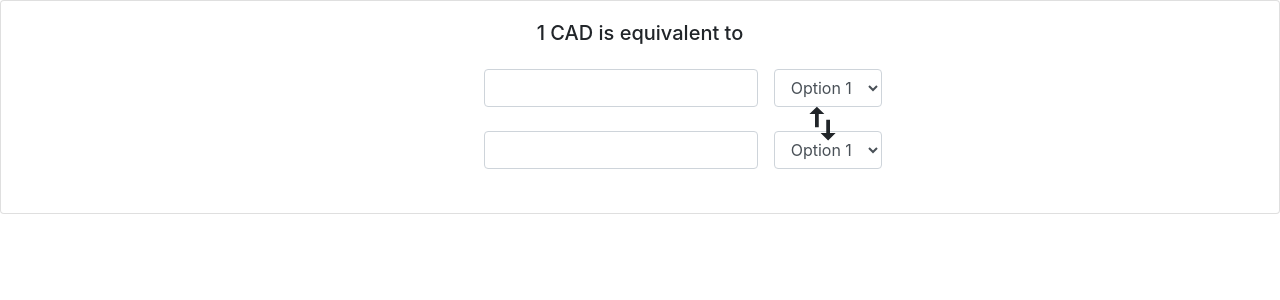
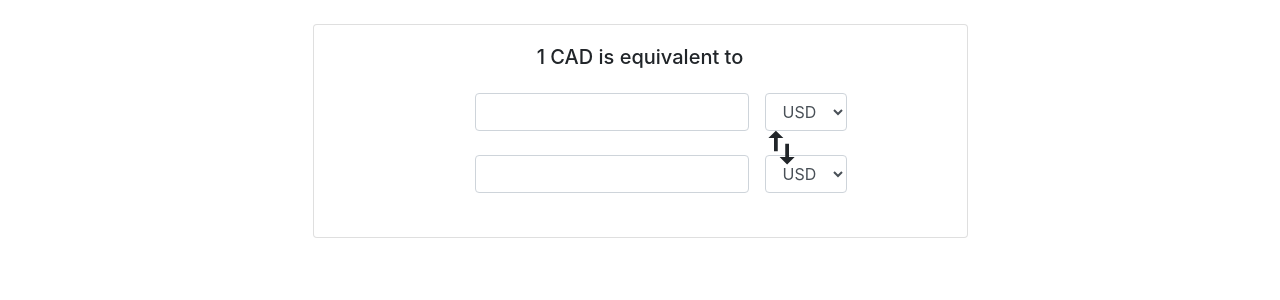
Before and after one commit to grace0925/currency-converter, a React (Create React App) app: page / in a window 1280 px wide. Shown: the top 300 px of the page. Built offline with nearby package versions, Linux system fonts and the light colour scheme.

Commit message:
🎶 Currency drop down menu

```diff
--- a/src/Converter.js
+++ b/src/Converter.js
@@ -2,17 +2,24 @@ import React, { Component } from 'react'
 import {MdSwapVert} from 'react-icons/md'
 
 class Converter extends Component {
+    state={
+        currencies: ['USD', 'CAD', 'AUD', 'YEN', 'EUR', 'CNH', 'HKD']
+    }
     render() {
+        const {currencies} = this.state
         return(
-            <div className="card card-body">
+            <div className="row">
+                <div className="card card-body col-6 mx-auto mt-4">
                     <h5>1 CAD is equivalent to</h5>
                     <div className="row justify-content-center">
-                    <div className="col-3 ml-5">
+                        <div className="col-lg-5">
                             <form className="form-inline mt-3 mb-4 mx-auto">
                                 <div className="form-group">
                                     <input className="form-control mx-3"></input>
                                     <select className="form-control">
-                                    <option>Option 1</option>
+                                        {currencies.map(currency =>
+                                            <option key={currency} value={currency}>{currency}</option>
+                                        )}
                                     </select>
                                 </div>
                             </form>
@@ -20,13 +27,16 @@ class Converter extends Component {
                                 <div className="form-group">
                                     <input className="form-control mx-3"></input>
                                     <select className="form-control">
-                                    <option>Option 1</option>
+                                        {currencies.map(currency =>
+                                            <option key={currency} value={currency}>{currency}</option>
+                                        )}
                                     </select>
                                 </div>
                             </form>
                         </div>
-                    <div className="col-1 align-self-center">
+                        <div className="col-lg-2 ml-3 align-self-center">
                             <MdSwapVert size="45"/>
+                        </div>
                     </div>
                 </div>
             </div>
```
Also changed, not shown: 1 other file (tests, documents, lock files or other folders). Lines whose indentation alone changed are shown as unchanged.
